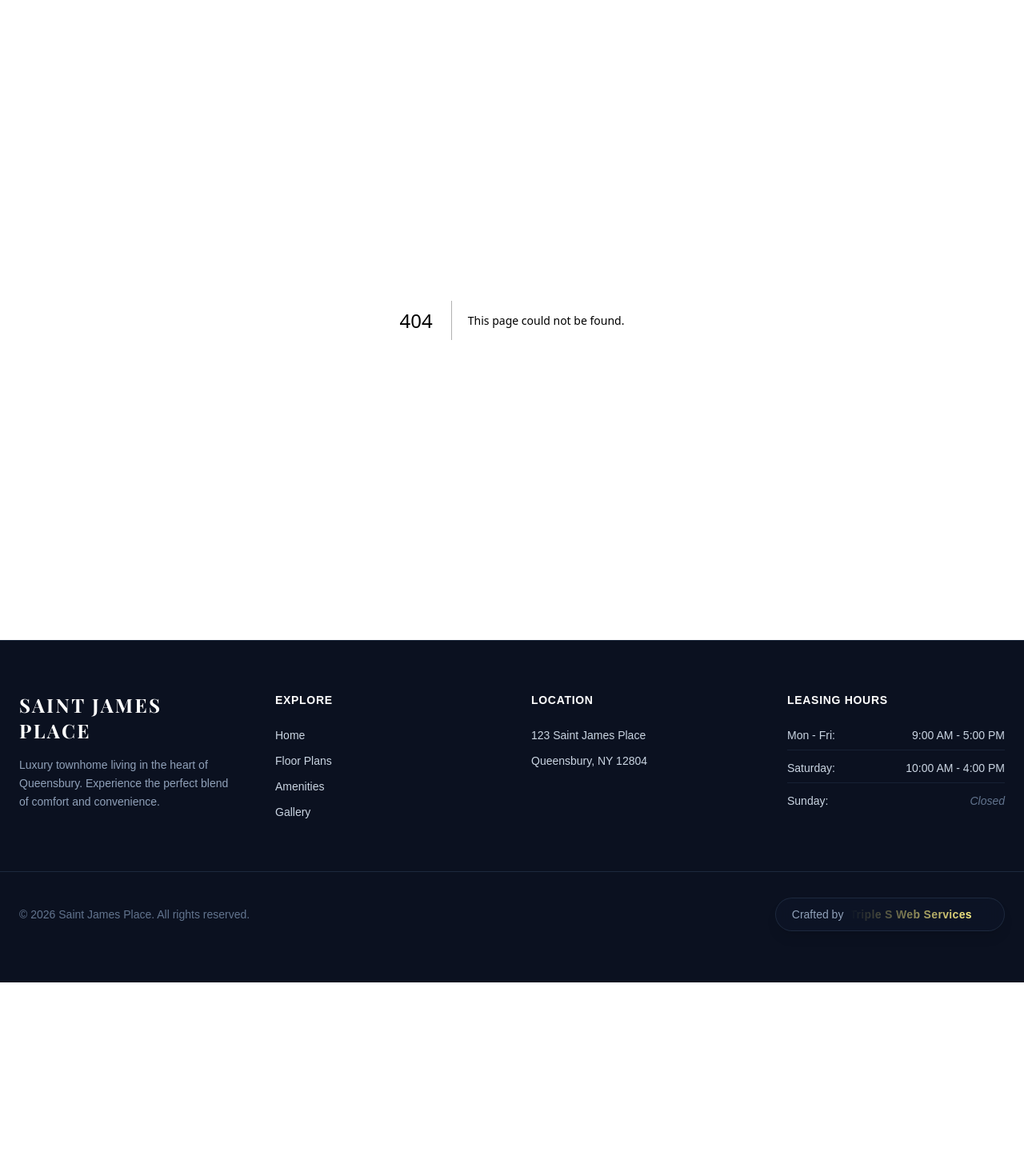
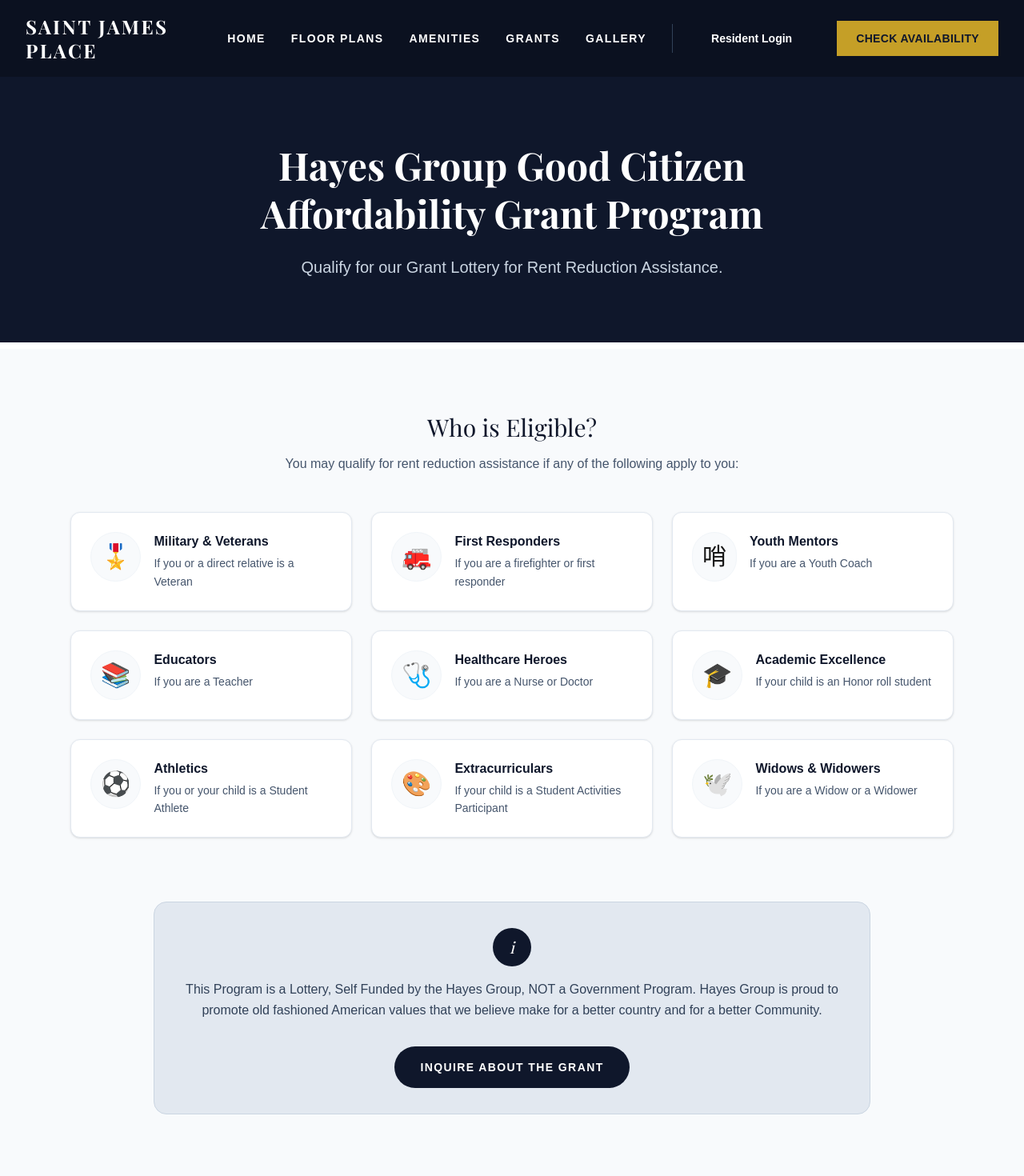
Before and after one commit to MikeNaz101/SubliminalSarcasmStudios, a Next.js app in the folder WebDev/saint-james-place/: page /grant-program in a window 1280 px wide. Before the commit this address had no page. Shown: the top 1470 px of the page at 80% size. Before the commit the page ends 1228 px from the top, so only its background shows below. Built offline with nearby package versions, Linux system fonts and the light colour scheme; no server answers; a web font is replaced by a local one.

Commit message:
added grants page

```diff
--- /dev/null
+++ b/WebDev/saint-james-place/src/app/grant-program/page.tsx
@@ -0,0 +1,88 @@
+import Navbar from '@/components/Navbar';
+import Link from 'next/link';
+
+// Extracted qualifications from your original site
+const qualifications = [
+    { title: "Military & Veterans", desc: "If you or a direct relative is a Veteran", icon: "🎖️" },
+    { title: "First Responders", desc: "If you are a firefighter or first responder", icon: "🚒" },
+    { title: "Youth Mentors", desc: "If you are a Youth Coach", icon: "哨" }, // Whistle emoji
+    { title: "Educators", desc: "If you are a Teacher", icon: "📚" },
+    { title: "Healthcare Heroes", desc: "If you are a Nurse or Doctor", icon: "🩺" },
+    { title: "Academic Excellence", desc: "If your child is an Honor roll student", icon: "🎓" },
+    { title: "Athletics", desc: "If you or your child is a Student Athlete", icon: "⚽" },
+    { title: "Extracurriculars", desc: "If your child is a Student Activities Participant", icon: "🎨" },
+    { title: "Widows & Widowers", desc: "If you are a Widow or a Widower", icon: "🕊️" },
+];
+
+export default function GrantProgram() {
+    return (
+        <main className="min-h-screen bg-slate-50">
+            <Navbar />
+
+            {/* --- HERO SECTION --- */}
+            <section className="bg-slate-900 text-white py-20 px-6 border-b-8 border-gold-500">
+                <div className="max-w-4xl mx-auto text-center space-y-6">
+                    <h1 className="text-4xl md:text-5xl font-serif font-bold leading-tight">
+                        Hayes Group Good Citizen <br />
+                        <span className="text-gold-500">Affordability Grant Program</span>
+                    </h1>
+                    <p className="text-xl text-slate-300 max-w-2xl mx-auto">
+                        Qualify for our Grant Lottery for Rent Reduction Assistance.
+                    </p>
+                </div>
+            </section>
+
+            {/* --- QUALIFICATIONS GRID --- */}
+            <section className="py-20 px-6 max-w-6xl mx-auto">
+                <div className="text-center mb-12">
+                    <h2 className="text-3xl font-serif text-slate-900 mb-4">Who is Eligible?</h2>
+                    <p className="text-slate-600">
+                        You may qualify for rent reduction assistance if any of the following apply to you:
+                    </p>
+                </div>
+
+                <div className="grid grid-cols-1 md:grid-cols-2 lg:grid-cols-3 gap-6">
+                    {qualifications.map((item, index) => (
+                        <div
+                            key={index}
+                            className="bg-white p-6 rounded-xl border border-slate-200 shadow-sm hover:shadow-md hover:border-gold-300 transition-all flex items-start space-x-4"
+                        >
+                            <div className="text-3xl bg-slate-50 p-3 rounded-full border border-slate-100">
+                                {item.icon}
+                            </div>
+                            <div>
+                                <h3 className="font-bold text-slate-900">{item.title}</h3>
+                                <p className="text-slate-600 text-sm mt-1 leading-relaxed">
+                                    {item.desc}
+                                </p>
+                            </div>
+                        </div>
+                    ))}
+                </div>
+            </section>
+
+            {/* --- DISCLAIMER / FOOTER SECTION --- */}
+            <section className="pb-24 px-6">
+                <div className="max-w-4xl mx-auto bg-slate-200 p-8 rounded-2xl text-center border border-slate-300">
+                    <div className="w-12 h-12 bg-slate-900 text-white rounded-full flex items-center justify-center mx-auto mb-4 font-serif italic text-xl">
+                        i
+                    </div>
+                    <p className="text-slate-700 leading-relaxed font-medium">
+                        This Program is a Lottery, Self Funded by the Hayes Group, NOT a Government Program.
+                        Hayes Group is proud to promote old fashioned American values that we believe make for a
+                        better country and for a better Community.
+                    </p>
+                    <div className="mt-8">
+                        <Link
+                            href="/contact"
+                            className="inline-block bg-slate-900 text-white font-bold uppercase tracking-widest text-sm px-8 py-4 rounded-full hover:bg-gold-500 hover:text-slate-900 transition-colors"
+                        >
+                            Inquire About The Grant
+                        </Link>
+                    </div>
+                </div>
+            </section>
+
+        </main>
+    );
+}
--- a/WebDev/saint-james-place/src/components/Navbar.tsx
+++ b/WebDev/saint-james-place/src/components/Navbar.tsx
@@ -30,6 +30,7 @@
                         <Link href="/" className="text-sm font-bold tracking-widest uppercase hover:text-gold-500 transition-colors">Home</Link>
                         <Link href="/floorplans" className="text-sm font-bold tracking-widest uppercase hover:text-gold-500 transition-colors">Floor Plans</Link>
                         <Link href="/amenities" className="text-sm font-bold tracking-widest uppercase hover:text-gold-500 transition-colors">Amenities</Link>
+                        <Link href="/grant-program" className="text-sm font-bold tracking-widest uppercase text-gold-500 hover:text-white transition-colors">Grants</Link>
                         <Link href="/gallery" className="text-sm font-bold tracking-widest uppercase hover:text-gold-500 transition-colors">Gallery</Link>
 
                         {/* AUTH SECTION DELEGATED TO COMPONENT */}
```
